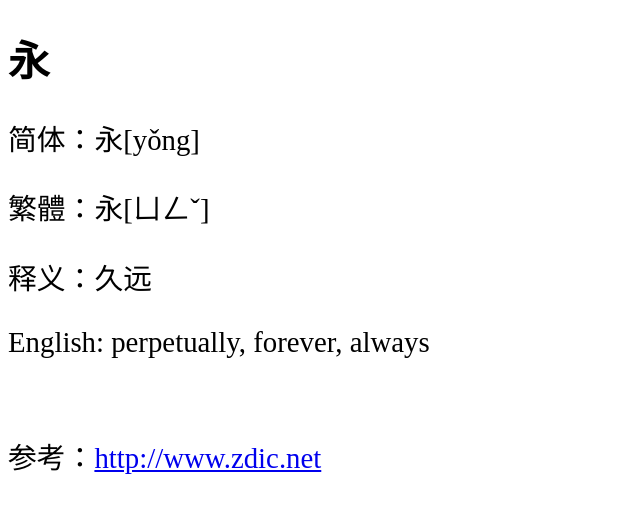
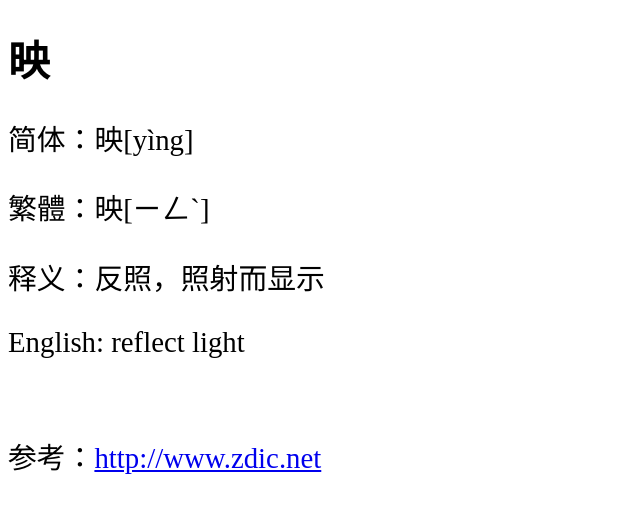
Before and after one commit to shengzhe/livecalligraphy, a Jekyll site: the page built from _posts/2012-08-31-LanTing-50.html, in a window 1280 px wide. Shown: the top 513 px of the page, without its empty margins (0-640 px from the left). Built offline with Jekyll 4.4.1, drawn with Linux system fonts in a browser that asks for light colours; Markdown is read by kramdown in place of the engine named in the settings.

Commit message:
Update _posts/2012-08-31-LanTing-50.html

```diff
--- a/_posts/2012-08-31-LanTing-50.html
+++ b/_posts/2012-08-31-LanTing-50.html
@@ -1,11 +1,11 @@
 ---
 layout: default
-title: 兰亭集序第1个字 (1st character of Lan Ting)
+title: 兰亭集序第50个字 (50th character of Lan Ting)
 ---
-<h1>永</h1>
-<p>简体：永[yǒng]</p>
-<p>繁體：永[ㄩㄥˇ]</p>
-<p>释义：久远</p>
-<p>English: perpetually, forever, always</p>
+<h1>映</h1>
+<p>简体：映[yìng]</p>
+<p>繁體：映[ㄧㄥˋ]</p>
+<p>释义：反照，照射而显示</p>
+<p>English: reflect light</p>
 <br/>
-<p>参考：<a href="http://www.zdic.net/zd/zi/ZdicE6ZdicB0ZdicB8.htm">http://www.zdic.net</a></p>
+<p>参考：<a href="http://www.zdic.net/zd/zi/ZdicE6Zdic98ZdicA0.htm">http://www.zdic.net</a></p>
```
